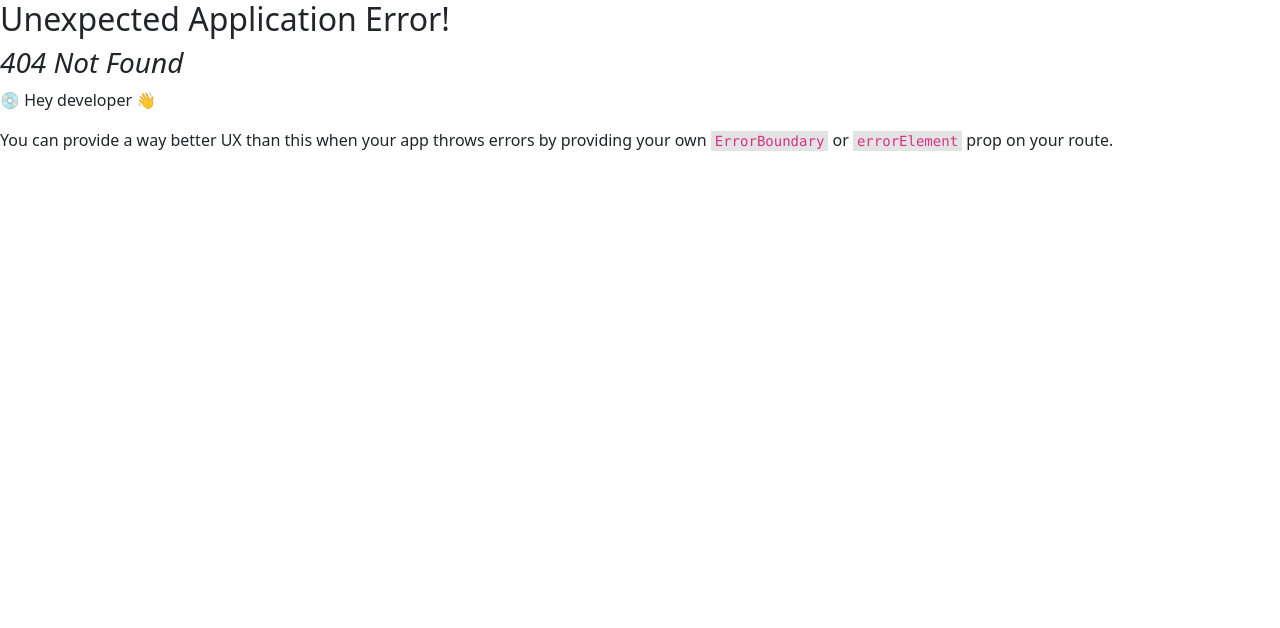
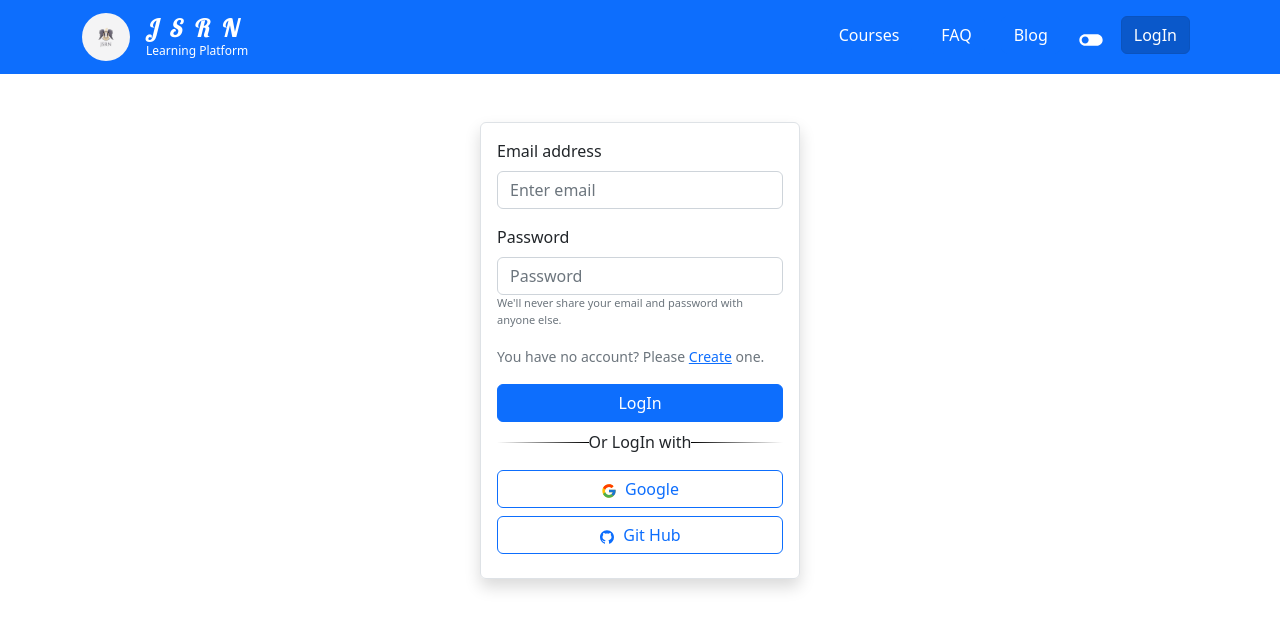
Before and after one commit to 46ra20/Learing-Platfrom_Client-Side, a React (Create React App) app: page /login in a window 1280 px wide. Before the commit this address had no page. Shown: the top 628 px of the page. Built offline with nearby package versions, Linux system fonts and the light colour scheme.

Commit message:
login page desigend

```diff
--- a/public/index.html
+++ b/public/index.html
@@ -33,7 +33,7 @@
       This HTML file is a template.
       If you open it directly in the browser, you will see an empty page.
 
-      You can add webfonts, meta tags, or analytics to this file.
+      You can add web fonts, meta tags, or analytics to this file.
       The build step will place the bundled scripts into the <body> tag.
 
       To begin the development, run `npm start` or `yarn start`.
--- a/src/Pages/LayOut/LayOut.js
+++ b/src/Pages/LayOut/LayOut.js
@@ -1,10 +1,12 @@
 import React from 'react';
+import { Outlet } from 'react-router-dom';
 import MenuBar from '../MenuBar/MenuBar';
 
 const LayOut = () => {
     return (
         <div>
             <MenuBar></MenuBar>
+            <Outlet></Outlet>
         </div>
     );
 };
--- /dev/null
+++ b/src/Pages/LogIn/LogIn.css
@@ -0,0 +1,22 @@
+.loginOtherWay p{
+    position: relative;
+    text-align: center;
+}
+.loginOtherWay p::after{
+    position: absolute;
+    content: ' ';
+    background-image: linear-gradient(90deg, black, white);
+    top: 50%;
+    right: 0;
+    height: 1px;
+    width: 32%;
+}
+.loginOtherWay p::before {
+    position: absolute;
+    content: ' ';
+    background-image: linear-gradient(90deg, white, black);
+    top: 50%;
+    left: 0;
+    height: 1px;
+    width: 32%;
+}
--- /dev/null
+++ b/src/Pages/LogIn/LogIn.js
@@ -0,0 +1,47 @@
+import React from 'react';
+import Button from 'react-bootstrap/Button';
+import Form from 'react-bootstrap/Form';
+import { Link } from 'react-router-dom';
+import { FcGoogle } from 'react-icons/fc'
+import { AiFillGithub } from 'react-icons/ai'
+import './LogIn.css';
+
+function LogIn() {
+    return (
+        <div className='d-grid col-sm-10 col-md-5 col-lg-3 mx-auto my-5 rounded border p-3 shadow'>
+            <Form>
+                <Form.Group className="mb-3">
+                    <Form.Label>Email address</Form.Label>
+                    <Form.Control type="email" placeholder="Enter email" />
+                </Form.Group>
+
+                <Form.Group className="mb-3">
+                    <Form.Label>Password</Form.Label>
+                    <Form.Control type="password" placeholder="Password" />
+                    <Form.Text className="text-muted py-2">
+                        <p style={{ fontSize: '11px' }}>We'll never share your email and password with anyone else.</p>
+                    </Form.Text>
+                    <Form.Text>
+                        You have no account? Please <Link to=''> Create</Link> one.
+                    </Form.Text>
+                </Form.Group>
+                <Button variant="primary" type="submit" className='d-block w-100 mx-auto'>
+                    LogIn
+                </Button>
+            </Form>
+            <div className='loginOtherWay my-2'>
+                <p>Or LogIn with</p>
+                <Button variant="outline-primary" className='d-block w-100'>
+                    <FcGoogle className='me-2'></FcGoogle>
+                    Google
+                </Button>
+                <Button variant="outline-primary" className='d-block w-100 mt-2'>
+                    <AiFillGithub className='me-2'></AiFillGithub>
+                    Git Hub
+                </Button>
+            </div>
+        </div>
+    );
+}
+
+export default LogIn;
--- a/src/Pages/MenuBar/MenuBar.js
+++ b/src/Pages/MenuBar/MenuBar.js
@@ -35,14 +35,14 @@ function MenuBar() {
                         navbarScroll
                     >
                         <Nav.Link><NavLink to='/courses' className='btn btn-primary'>Courses</NavLink></Nav.Link>
-                        <Nav.Link><NavLink to='/courses' className='btn btn-primary'>FAQ</NavLink></Nav.Link>
-                        <Nav.Link><NavLink to='/courses' className='btn btn-primary'>Blog</NavLink></Nav.Link>
+                        <Nav.Link><NavLink to='/fqa' className='btn btn-primary'>FAQ</NavLink></Nav.Link>
+                        <Nav.Link><NavLink to='/blog' className='btn btn-primary'>Blog</NavLink></Nav.Link>
                         <Nav.Link title='Night Mood On/Off'>
                             <NavLink className='text-white fs-3 btn-primary fw-bold'>
                                 <MdToggleOff></MdToggleOff>
                             </NavLink>
                         </Nav.Link>
-                        <Nav.Link><NavLink to='/courses' className='btn btn-primary'>LogIn</NavLink></Nav.Link>
+                        <Nav.Link><NavLink to='/login' className='btn btn-primary'>LogIn</NavLink></Nav.Link>
 
                     </Nav>
                 </Navbar.Collapse>
--- a/src/Router's/Router.js
+++ b/src/Router's/Router.js
@@ -1,13 +1,17 @@
 import React from 'react';
 import { createBrowserRouter } from 'react-router-dom';
 import LayOut from '../Pages/LayOut/LayOut';
+import LogIn from '../Pages/LogIn/LogIn';
 
 export const router = createBrowserRouter([
     {
         path:'/',
         element:<LayOut></LayOut>,
         children:[
-
+            {
+                path:'/login',
+                element:<LogIn></LogIn>
+            }
         ]
     }
 ]);
```
